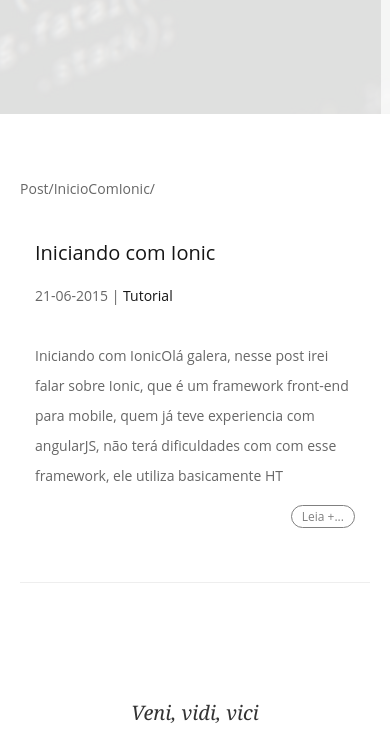
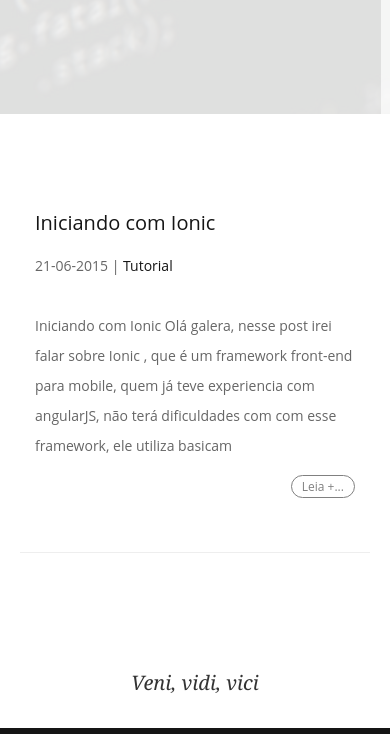
Before and after one commit to arautog/arautog.github.io, a plain HTML site: page index.html in a window 390 px wide. Shown: the part 730-1464 px from the top of the page. Drawn offline with Linux system fonts and the light colour scheme; a web font is replaced by a local one.

Commit message:
Site updated: 2015-06-23 23:19:08

```diff
--- a/index.html
+++ b/index.html
@@ -178,7 +178,6 @@
 <section id="intro">
     <div class="container">
 
-        <div> Post/InicioComIonic/</div>
         <div class="row">
             <div class="col-md-8 col-md-offset-2 opening-statement">
                 <div class="col-md-4">
@@ -200,7 +199,7 @@
                 <div class="col-md-8">
                     <p>
 
-                        Iniciando com IonicOlá galera, nesse post irei falar sobre Ionic, que é um framework front-end para mobile, quem já teve experiencia com angularJS, não terá dificuldades com com esse framework, ele utiliza basicamente HT
+                          Iniciando com Ionic   Olá galera, nesse post irei falar sobre  Ionic , que é um framework front-end para mobile, quem já teve experiencia com angularJS, não terá dificuldades com com esse framework, ele utiliza basicam
 
                     </p>
 
```
